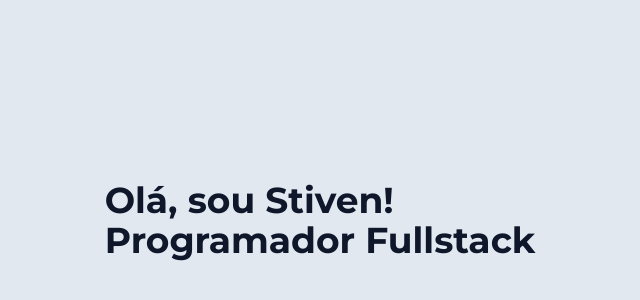
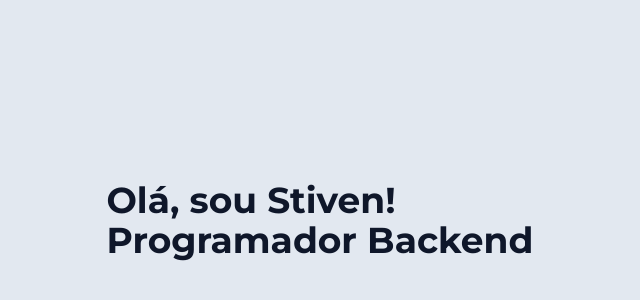
Before and after one commit to StivenF0/personal-website, a Next.js app: page / in a window 1280 px wide. Shown: the part 180-480 px from the top of the page, without its empty margins (320-960 px from the left). Built offline with nearby package versions, Linux system fonts and the light colour scheme.

Commit message:
added the typewriter

```diff
--- a/package.json
+++ b/package.json
@@ -19,6 +19,7 @@
     "postcss": "8.4.24",
     "react": "18.2.0",
     "react-dom": "18.2.0",
+    "react-simple-typewriter": "^5.0.1",
     "tailwindcss": "3.3.2",
     "typescript": "5.1.3"
   }
--- a/src/app/layout.tsx
+++ b/src/app/layout.tsx
@@ -15,7 +15,7 @@ export default function RootLayout({
 }) {
   return (
     <html lang="en">
-      <body className={`${montserrat.className} min-h-screen`}>{children}</body>
+      <body className={`${montserrat.className}`}>{children}</body>
     </html>
   );
 }
--- a/src/app/page.tsx
+++ b/src/app/page.tsx
@@ -1,9 +1,17 @@
+import TypewritterTitle from "@/components/TypewriterTitle";
+
 export default function Home() {
   return (
-    <main className="">
+    <main>
       <section className="bg-slate-200 w-full h-screen grid place-content-center text-4xl font-bold text-slate-900">
         <div className="">Olá, sou Stiven!</div>
-        <div className="">Programador Fullstack</div>
+        <div className="">
+          Programador{" "}
+          <TypewritterTitle
+            className="w-32"
+            words={["Frontend", "Backend", "Fullstack"]}
+          />
+        </div>
       </section>
     </main>
   );
--- /dev/null
+++ b/src/components/TypewriterTitle.tsx
@@ -0,0 +1,21 @@
+"use client";
+import React from "react";
+import { useTypewriter } from "react-simple-typewriter";
+
+function TypewritterTitle({
+  words,
+  className,
+}: {
+  words: string[];
+  className?: string;
+}) {
+  const [text] = useTypewriter({
+    words,
+    typeSpeed: 150,
+    loop: 1,
+  });
+
+  return <span className={className}>{text}</span>;
+}
+
+export default TypewritterTitle;
```
Also changed, not shown: 1 other file (tests, documents, lock files or other folders).
